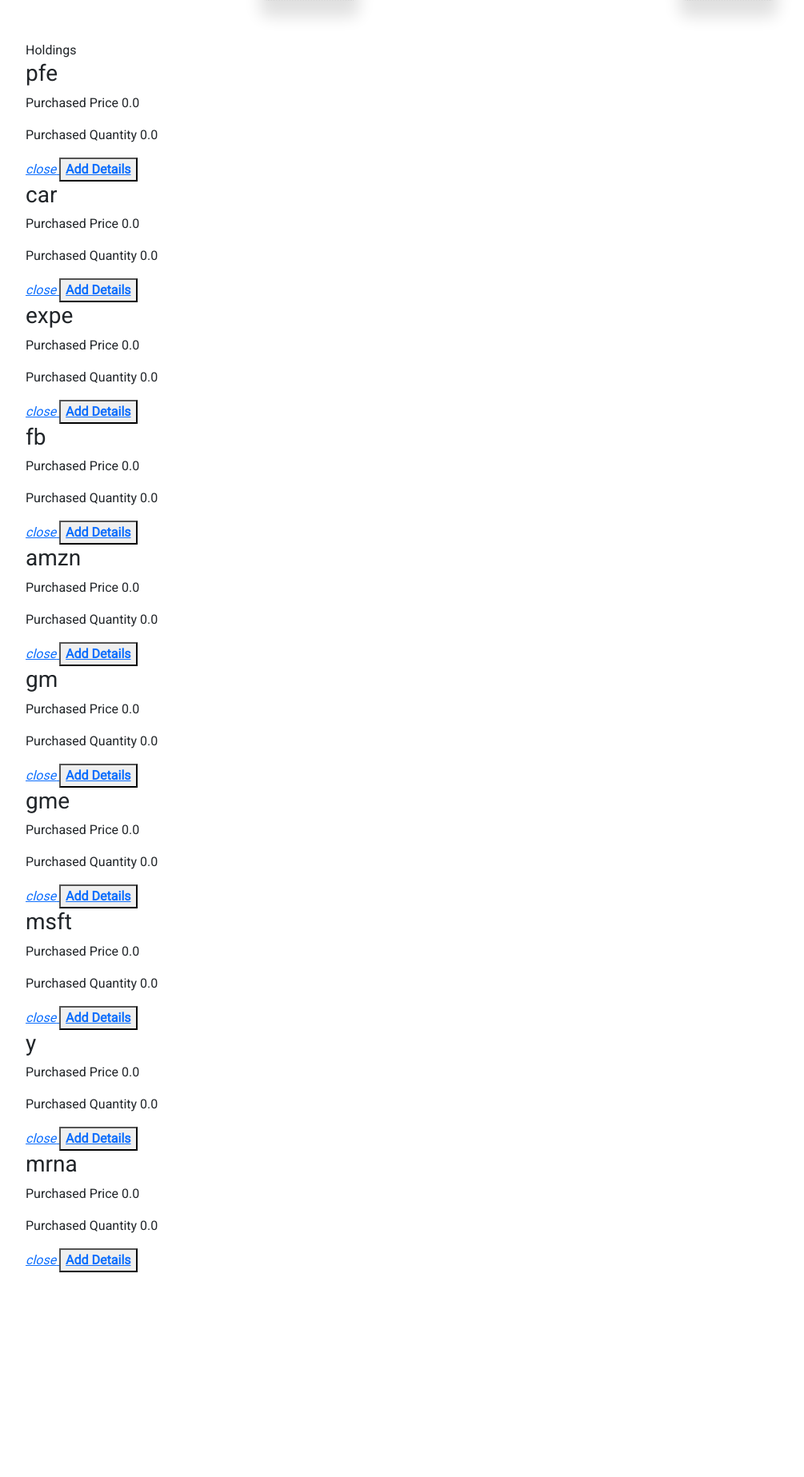
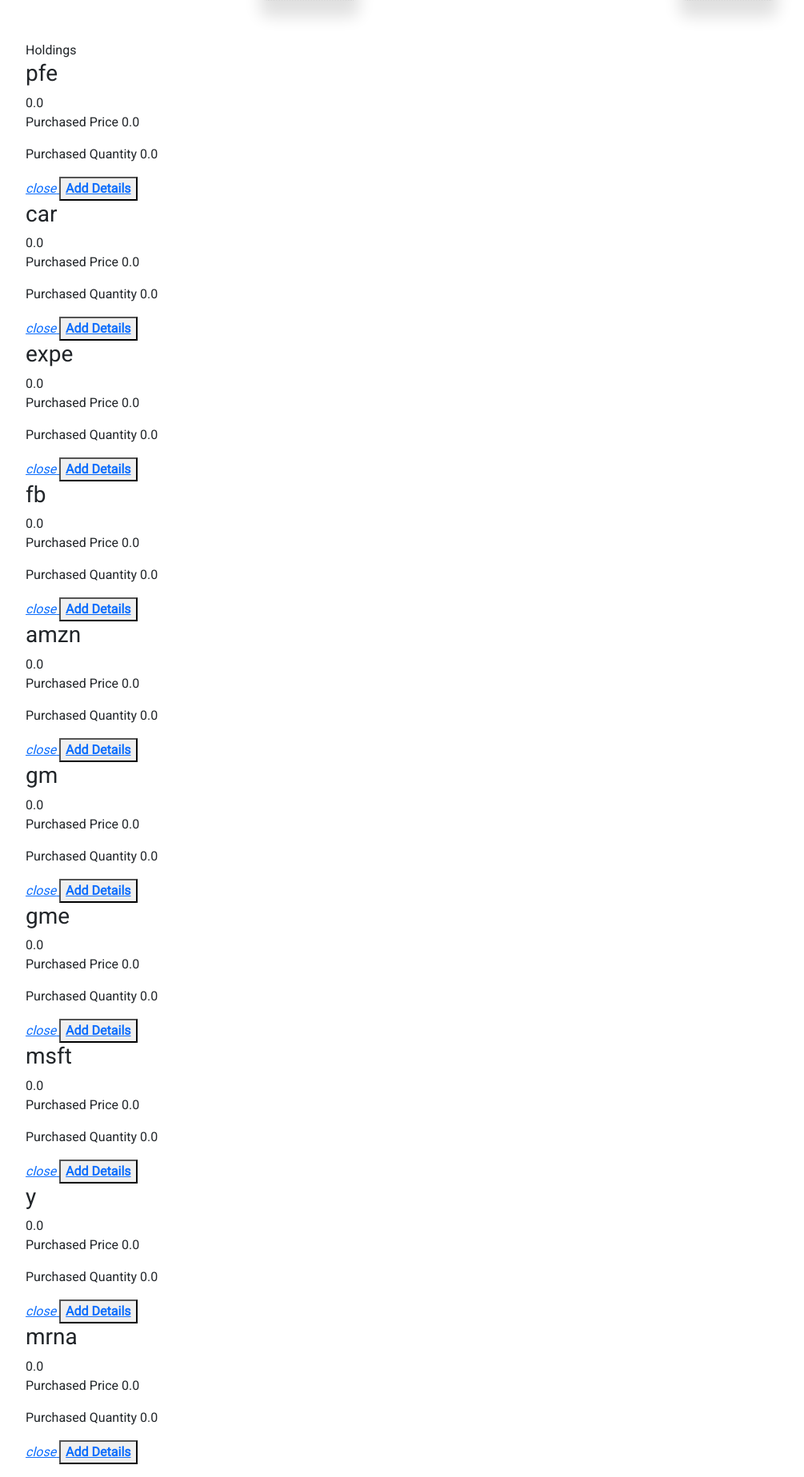
Before and after one commit to a3nath/portfolioapp, a Django app: template portfolioapp/templates/portfolioapp/portfolio.html in a window 1280 px wide. Shown: the part 379-2226 px from the top of the page at 80% size, without its empty margins (38-1043 px from the left). Before the commit the page ends 1970 px from the top, so only its background shows below. Run offline with Django 3.2, Linux system fonts and the light colour scheme; the template is opened without the code that fills it: values that come from a table or form of the project are taken from there, others are empty; data comes from the database, SQL or seed files in the repository; some libraries are stand-ins or nearby versions.

Commit message:
closing price round template

```diff
--- a/portfolioapp/templates/portfolioapp/portfolio.html
+++ b/portfolioapp/templates/portfolioapp/portfolio.html
@@ -57,6 +57,7 @@
                 <tr class='asset-row'>
                     <div class="asset-holding">
                         <h3>{{holding.ticker}}</h3>
+                        <span class='holding_closing_price'>{{holding.closing_price}}</span>
                         <p class='hold_pp'><span>Purchased Price </span><span> {{holding.purchase_price}}</span></p>
                         <p class='hold_pq'><span>Purchased Quantity </span><span> {{holding.purchase_quantity}}</span></p>
                         <a class="close-icon" onclick="deleteTicker(this)" data-id="{{ holding.ticker }}">
--- a/portfolioapp/views.py
+++ b/portfolioapp/views.py
@@ -125,11 +125,13 @@
               # for each holding
             # get purchase_price, purchase_q
             # get closing price
+
+            ticker_asset = yf.Ticker(holding.ticker)
+            holding.closing_price = round(ticker_asset.history(period="1d").iloc[0]["Close"])
             if holding.purchase_price:
                 pp = holding.purchase_price
                 pq = holding.purchase_quantity
-                ticker_asset = yf.Ticker(holding.ticker)
-                cp = ticker_asset.history(period="1d").iloc[0]["Close"]
+                cp = holding.closing_price
             else:
                 pp = 0
                 pq = 0
```
